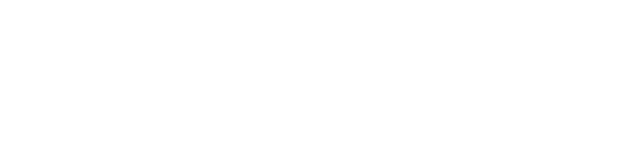
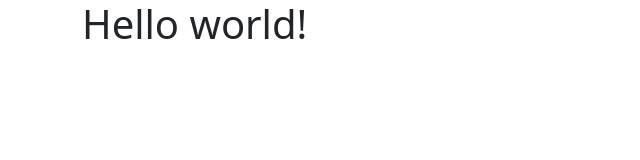
Before and after one commit to Catiflam/vue-hello, a plain HTML site: page index.html in a window 1280 px wide. Shown: the whole page, without its empty margins (0-640 px from the left). Drawn offline with nearby package versions, Linux system fonts and the light colour scheme.

Commit message:
edit vue.js

```diff
--- a/index.html
+++ b/index.html
@@ -11,8 +11,15 @@
 		<!-- JAVASCRIPT -->
 		<script type="text/Javascript" src="./js/main.js" defer></script>
 
+		<!-- VUE.JS -->
+		<script src="https://unpkg.com/vue@3/dist/vue.global.js"></script>
+
 		<!-- CSS -->
 		<link rel="stylesheet" href="./css/style.css" />
 	</head>
-	<body></body>
+	<body>
+		<div class="container" id="app">
+			<h1>{{message}}</h1>
+		</div>
+	</body>
 </html>
--- a/js/main.js
+++ b/js/main.js
@@ -0,0 +1,9 @@
+const { createApp } = Vue;
+
+createApp({
+	data() {
+		return {
+			message: "Hello world!",
+		};
+	},
+}).mount("#app");
```
